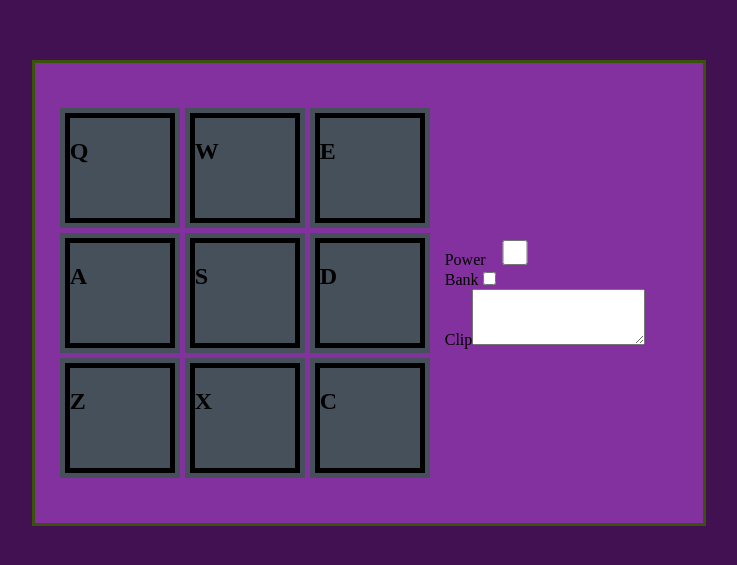
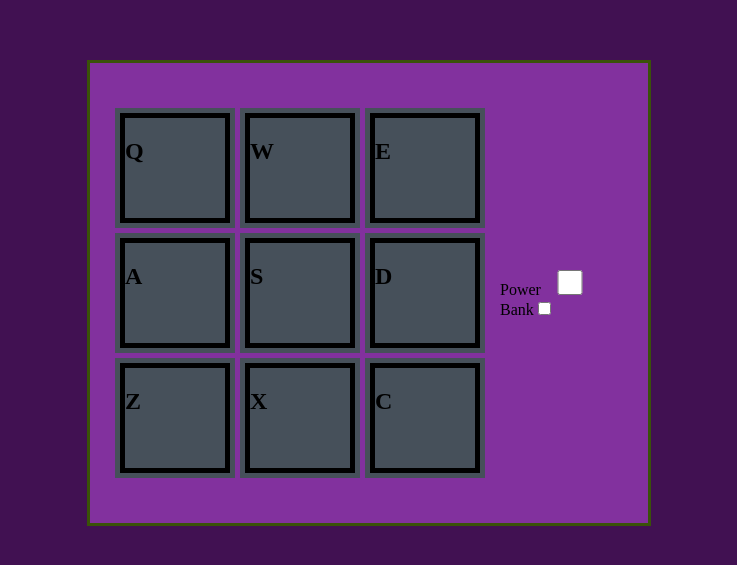
Before and after one commit to LenyPython/React-drum-machine, a React (Create React App) app: page / in a window 1280 px wide. Shown: the part 115-680 px from the top of the page, without its empty margins (279-1016 px from the left). Built offline with nearby package versions, Linux system fonts and the light colour scheme.

Commit message:
passed 6/6 test, working on better graphics

```diff
--- a/public/index.html
+++ b/public/index.html
@@ -4,8 +4,9 @@
 <head>
   <meta charset="utf-8" />
   <meta name="viewport" content="width=device-width, initial-scale=1" />
-  <title>Drum Machine</title>
+  <title>Drum Machine v0.1b</title>
 </head>
+
 
 <body>
   <div id="root"></div>
--- a/src/App.js
+++ b/src/App.js
@@ -1,5 +1,5 @@
 import React from 'react';
-import {useState} from 'react';
+import {useState, useEffect} from 'react';
 import Buttons from './buttons/Buttons.js';
 import Display from './controls/Display.js';
 import './style.css';
@@ -9,6 +9,20 @@ const App = () => {
   var powerControl = useBoolValue(false);
   var bankControl = useBoolValue(false);
   var [sound, setSound] = useState('');
+
+  useEffect(() => {
+    const script = document.createElement('script');
+
+
+    script.src = "https://cdn.freecodecamp.org/testable-projects-fcc/v1/bundle.js";
+    script.async = true;
+
+    document.body.appendChild(script);
+
+    return () => {
+      document.body.removeChild(script);
+    }
+  }, []);
 
   return (
     <div id="drum-machine">
--- a/src/buttons/Button.js
+++ b/src/buttons/Button.js
@@ -24,7 +24,7 @@ const Button = props => {
 
 
   return (
-    <div className='drum-pad' onClick={play} >
+    <div id={props.id} className='drum-pad' onClick={play} >
       <h2>{props.text}</h2>
       <audio
         id={props.text}
--- a/src/controls/Display.js
+++ b/src/controls/Display.js
@@ -24,13 +24,8 @@ const Display = props => {
           />
           <br />
         </label>
-        <label> Clip
-        <textarea
-            id='clip-name'
-            value={props.sound}
-          />
-        </label>
       </form>
+      {props.sound}
     </div>
   )
 
```
